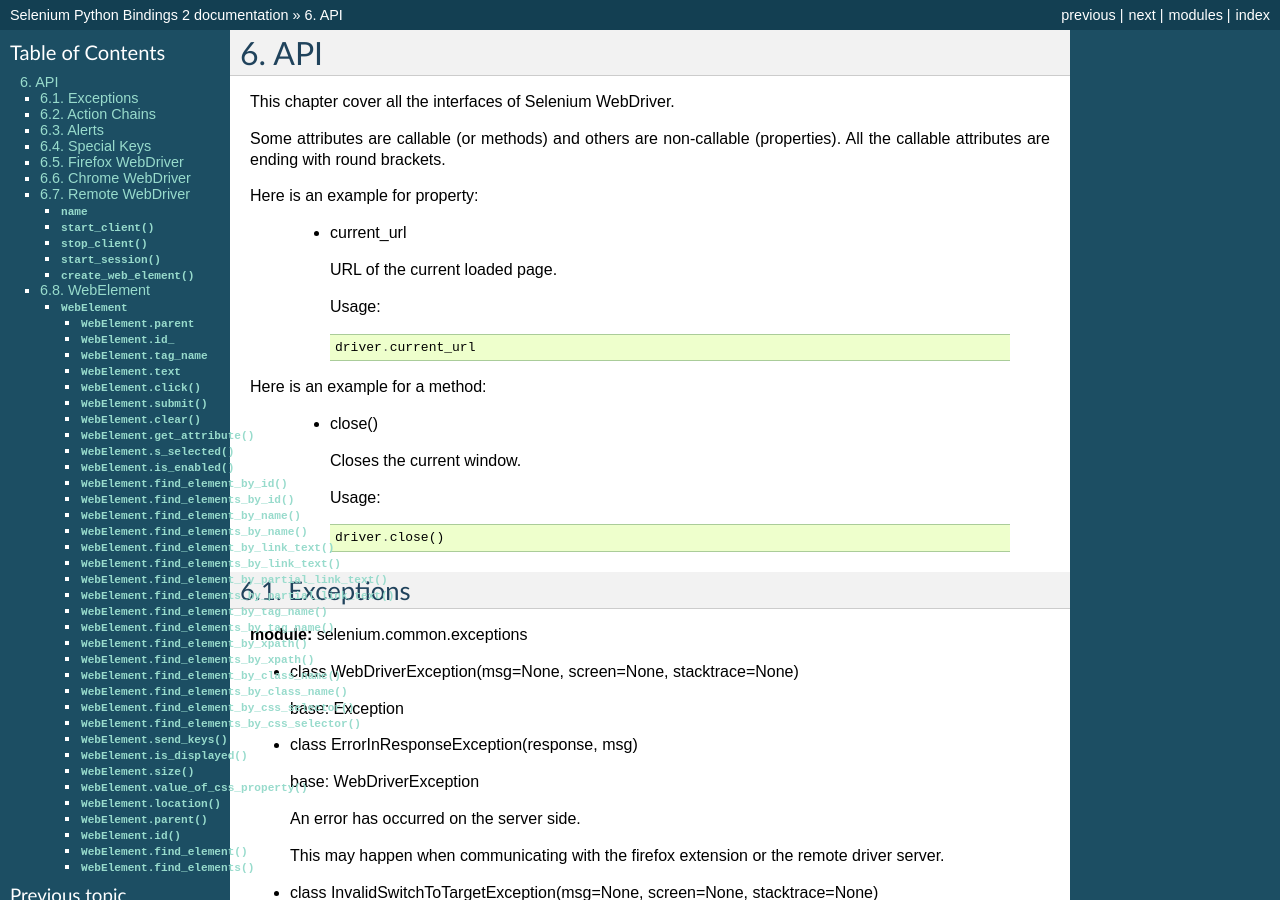
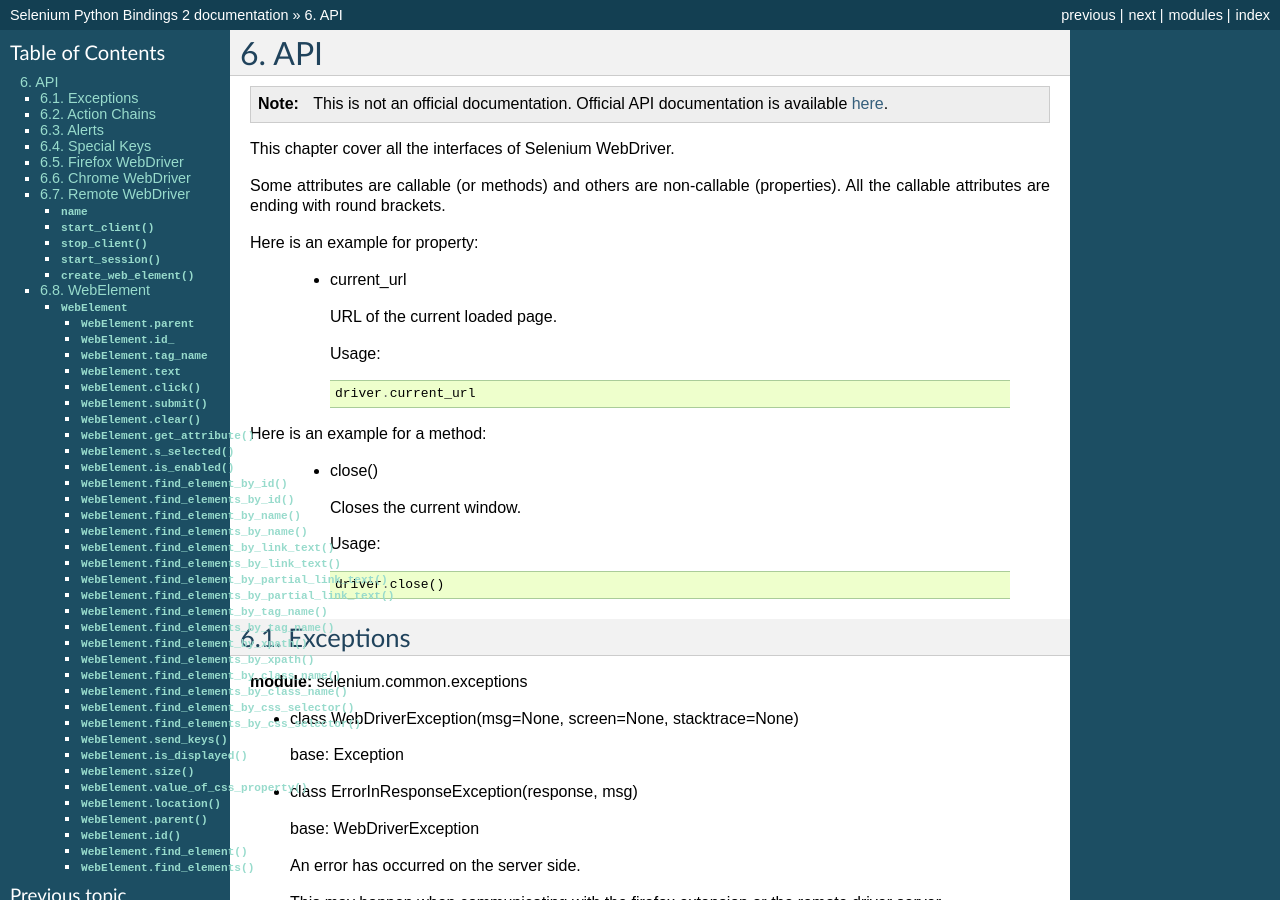
Before and after one commit to baijum/selenium-python, a Sphinx documentation site: the page built from source/api.rst, in a window 1280 px wide and 900 px high. Built offline with Sphinx 7.4.7, drawn with Linux system fonts in a browser that asks for light colours.

Commit message:
note about official API docs

```diff
--- a/source/api.rst
+++ b/source/api.rst
@@ -2,6 +2,12 @@
 
 API
 ---
+
+.. note::
+
+   This is not an official documentation.  Official API documentation
+   is available `here
+   <http://selenium.googlecode.com/svn/trunk/docs/api/py/index.html>`_.
 
 This chapter cover all the interfaces of Selenium WebDriver.
 
```
